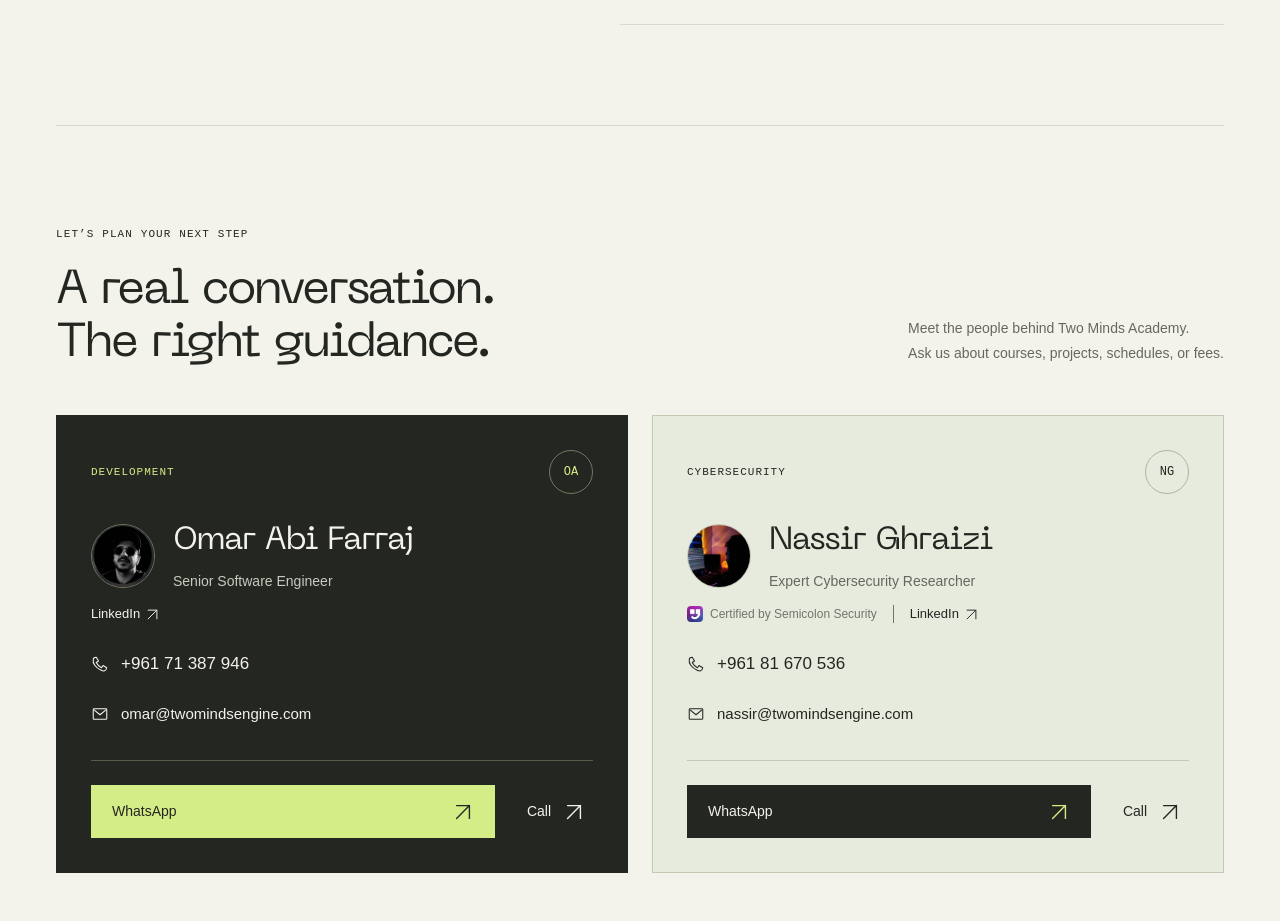
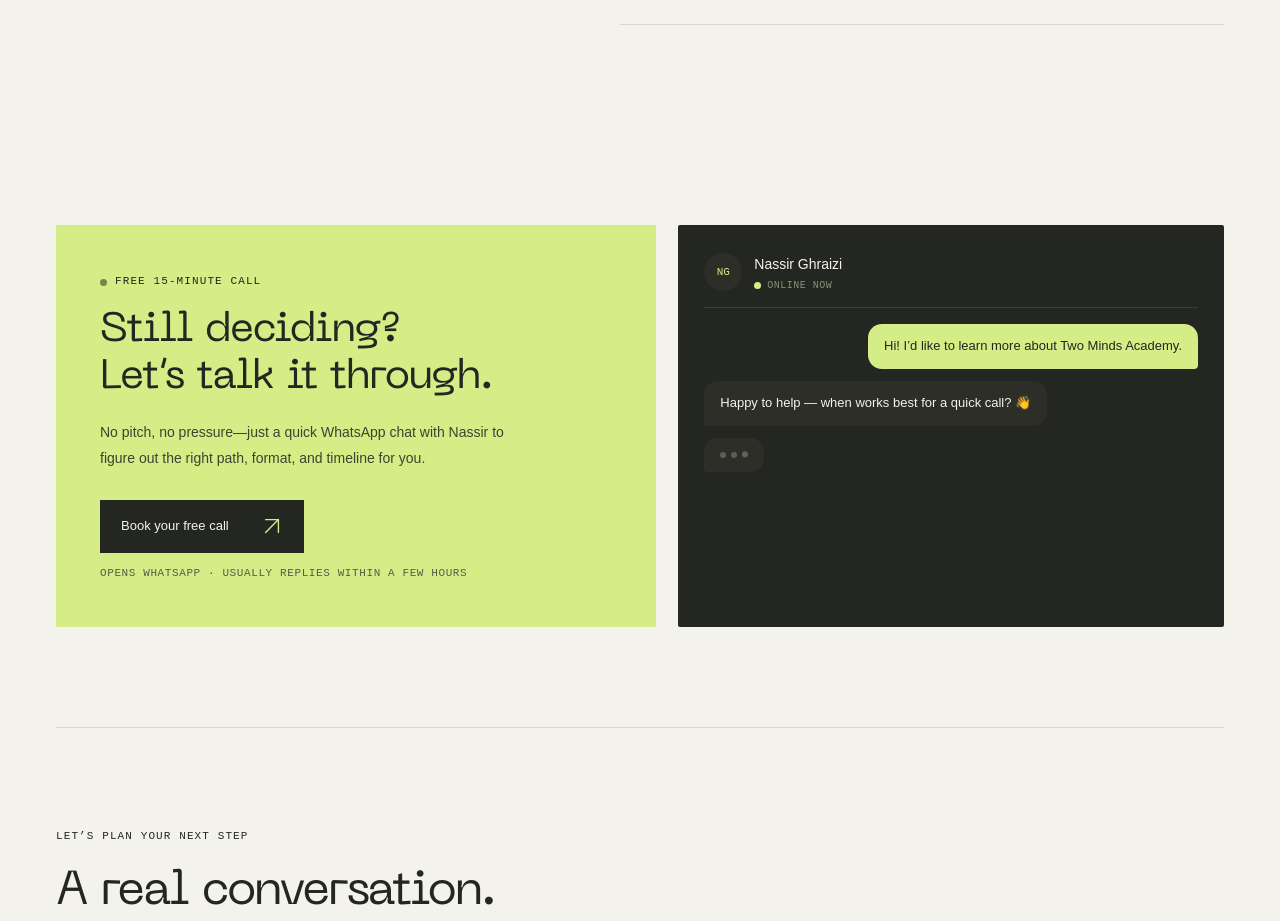
Before and after one commit to Omar7tech/academy-twominds, a Next.js app: page / in a window 1280 px wide. Shown: the part 4788-5709 px from the top of the page. Built offline with nearby package versions, Linux system fonts and the light colour scheme.

Commit message:
add section for whatsapp meeting

```diff
--- a/app/academy.tsx
+++ b/app/academy.tsx
@@ -139,7 +139,7 @@
       gsap.from(".hero-copy > *", { y: 22, duration: .8, stagger: .08, ease: "power3.out", clearProps: "transform" });
       gsap.from(".hero-art", { opacity: .5, scale: .97, duration: 1.1, ease: "power3.out", clearProps: "transform,opacity" });
       gsap.fromTo(".sculpture", { rotation: -7 }, { rotation: 8, ease: "none", scrollTrigger: { trigger: ".hero", start: "top top", end: "bottom top", scrub: 1 } });
-      root.current?.querySelectorAll(".section-heading, .discipline, .approach-steps article, .university, .tools-card, .contact-section, .closing-inner").forEach(element => {
+      root.current?.querySelectorAll(".section-heading, .discipline, .approach-steps article, .university, .tools-card, .free-call-card, .contact-section, .closing-inner").forEach(element => {
         gsap.from(element, { y: 26, opacity: .65, duration: .7, ease: "power3.out", clearProps: "transform,opacity", scrollTrigger: { trigger: element, start: "top 94%", once: true } });
       });
       gsap.from(".target", { scale: .7, opacity: .25, stagger: .12, duration: 1, ease: "power2.out", scrollTrigger: { trigger: ".security-art", start: "top 90%", once: true } });
@@ -253,6 +253,22 @@
         ["Where do cybersecurity exercises happen?", "In isolated labs and environments you have explicit permission to test. Responsible practice, clear scope, reporting, and remediation are part of the learning process."],
       ].map(([question, answer]) => <details key={question}><summary>{question}<span className="faq-plus" aria-hidden="true">+</span></summary><p>{answer}</p></details>)}</div></section>
 
+      <section className="free-call section wrap" id="free-call"><article className="free-call-card">
+        <div className="free-call-copy">
+          <span className="eyebrow"><span className="status-dot" />FREE 15-MINUTE CALL</span>
+          <h2>Still deciding?<br />Let’s talk it through.</h2>
+          <p>No pitch, no pressure—just a quick WhatsApp chat with Nassir to figure out the right path, format, and timeline for you.</p>
+          <a className="button button-dark" href={`https://wa.me/96181670536?text=${encodeURIComponent("Hi Nassir! I'd like to book a free 15-minute call to learn more about Two Minds Academy.")}`} target="_blank" rel="noopener noreferrer">Book your free call <Arrow diagonal /></a>
+          <span className="free-call-note">Opens WhatsApp · Usually replies within a few hours</span>
+        </div>
+        <div className="free-call-chat" aria-hidden="true">
+          <div className="chat-header"><span className="chat-avatar">NG</span><div><span className="chat-name">Nassir Ghraizi</span><span className="chat-status"><span className="status-dot" />Online now</span></div></div>
+          <div className="chat-bubble out">Hi! I’d like to learn more about Two Minds Academy.</div>
+          <div className="chat-bubble in">Happy to help — when works best for a quick call? <span>👋</span></div>
+          <div className="chat-typing"><span /><span /><span /></div>
+        </div>
+      </article></section>
+
       <section className="contact-section section wrap" id="contact"><div className="section-heading"><div><span className="eyebrow">LET’S PLAN YOUR NEXT STEP</span><h2>A real conversation.<br />The right guidance.</h2></div><p>Meet the people behind Two Minds Academy.<br />Ask us about courses, projects, schedules, or fees.</p></div><ContactOptions /></section>
 
       <section className="closing"><div className="wrap closing-inner"><div className="eyebrow"><span className="status-dot" /> YOUR NEXT CHAPTER STARTS WITH A CONVERSATION</div><div className="closing-row"><h2>Curiosity got you here.<br />Let’s see <span>where it goes.</span></h2><button className="closing-button" aria-label="Let’s find your path" onClick={() => enquire()}><Arrow diagonal /></button></div><div className="closing-caption"><p>Tell us where you are. We’ll help you work out what’s next.</p><button onClick={() => enquire()}>Let’s find your path <Arrow /></button></div></div></section>
--- a/app/globals.css
+++ b/app/globals.css
@@ -1043,6 +1043,162 @@
   line-height:1.9;
   color:var(--muted);
   padding:0 32px 24px 0;
+}
+
+.free-call-card {
+  display:grid;
+  grid-template-columns:1.1fr 1fr;
+  gap:22px;
+}
+
+.free-call-copy {
+  background:var(--lime);
+  color:var(--ink);
+  padding:48px 44px;
+  display:flex;
+  flex-direction:column;
+}
+
+.free-call-copy>.eyebrow {
+  display:inline-flex;
+  align-items:center;
+  gap:8px;
+}
+
+.free-call-copy h2 {
+  font-size:clamp(30px,3.2vw,42px);
+  letter-spacing:-1.3px;
+  line-height:1.16;
+  margin-top:16px;
+}
+
+.free-call-copy>p {
+  font-size:14px;
+  line-height:1.85;
+  color:#3f422f;
+  max-width:420px;
+  margin-top:18px;
+}
+
+.free-call-copy .button-dark {
+  margin-top:28px;
+  align-self:flex-start;
+}
+
+.free-call-note {
+  margin-top:14px;
+  font:11px monospace;
+  text-transform:uppercase;
+  letter-spacing:.6px;
+  color:#565b48;
+}
+
+.free-call-chat {
+  background:var(--ink);
+  border-radius:2px;
+  padding:28px 26px;
+  display:flex;
+  flex-direction:column;
+  gap:12px;
+  min-height:100%;
+}
+
+.chat-header {
+  display:flex;
+  align-items:center;
+  gap:12px;
+  padding-bottom:16px;
+  margin-bottom:4px;
+  border-bottom:1px solid #3a3d33;
+}
+
+.chat-avatar {
+  width:38px;
+  height:38px;
+  border-radius:50%;
+  display:grid;
+  place-items:center;
+  background:#2c2e27;
+  color:var(--lime);
+  font:11px monospace;
+  flex-shrink:0;
+}
+
+.chat-header>div {
+  display:flex;
+  flex-direction:column;
+  gap:4px;
+}
+
+.chat-name {
+  color:var(--paper);
+  font-size:14px;
+}
+
+.chat-status {
+  display:inline-flex;
+  align-items:center;
+  gap:6px;
+  color:#8b9179;
+  font:10px monospace;
+  text-transform:uppercase;
+  letter-spacing:.5px;
+}
+
+.chat-status .status-dot {
+  background:var(--lime);
+}
+
+.chat-bubble {
+  padding:12px 16px;
+  border-radius:14px;
+  font-size:13px;
+  line-height:1.6;
+  max-width:88%;
+}
+
+.chat-bubble.out {
+  align-self:flex-end;
+  background:var(--lime);
+  color:var(--ink);
+  border-bottom-right-radius:4px;
+}
+
+.chat-bubble.in {
+  align-self:flex-start;
+  background:#2c2e27;
+  color:var(--paper);
+  border-bottom-left-radius:4px;
+}
+
+.chat-typing {
+  align-self:flex-start;
+  display:flex;
+  gap:5px;
+  background:#2c2e27;
+  padding:14px 16px;
+  border-radius:14px;
+  border-bottom-left-radius:4px;
+}
+
+.chat-typing span {
+  width:6px;
+  height:6px;
+  border-radius:50%;
+  background:#8b9179;
+  animation:typing-bounce 1.2s infinite ease-in-out;
+}
+
+.chat-typing span:nth-child(2) { animation-delay:.15s; }
+.chat-typing span:nth-child(3) { animation-delay:.3s; }
+
+@keyframes typing-bounce {
+  0%,60%,100% { transform:translateY(0); opacity:.5; }
+  30% { transform:translateY(-4px); opacity:1; }
+}
+
+@media (prefers-reduced-motion: reduce) {
+  .chat-typing span { animation:none; opacity:.8; }
 }
 
 .closing {
@@ -1390,6 +1546,9 @@
   .tools-copy {
     padding:38px 32px;
   }
+  .free-call-copy {
+    padding:38px 32px;
+  }
   .footer>.brand {
     gap:10px;
   }
@@ -1658,6 +1817,16 @@
   .tools-grid {
     max-width:180px;
     padding:14px;
+  }
+  .free-call-card {
+    grid-template-columns:1fr;
+    gap:16px;
+  }
+  .free-call-copy {
+    padding:30px 26px;
+  }
+  .free-call-chat {
+    padding:22px 20px;
   }
   .faq-section {
     grid-template-columns:1fr;
```
